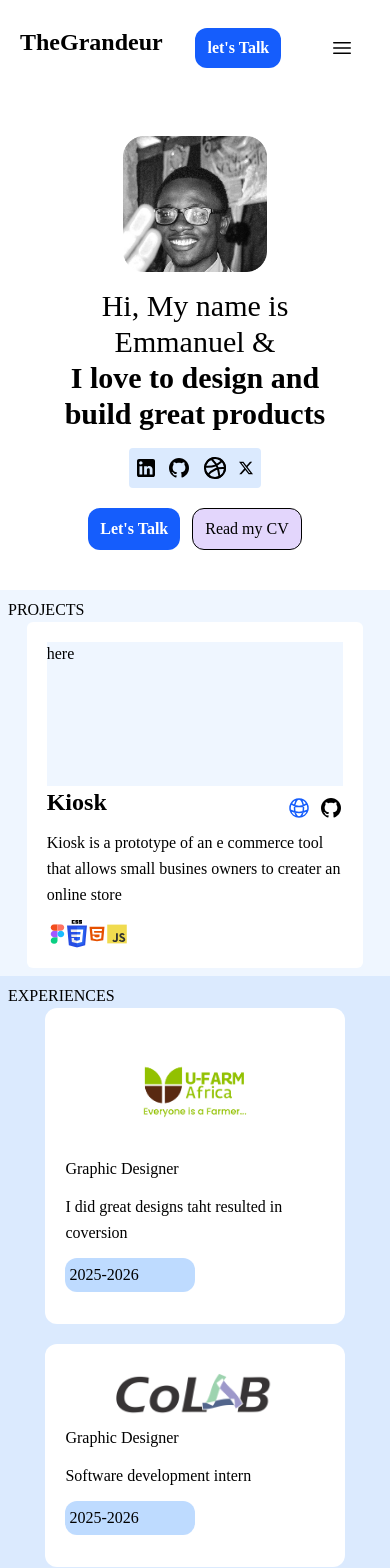
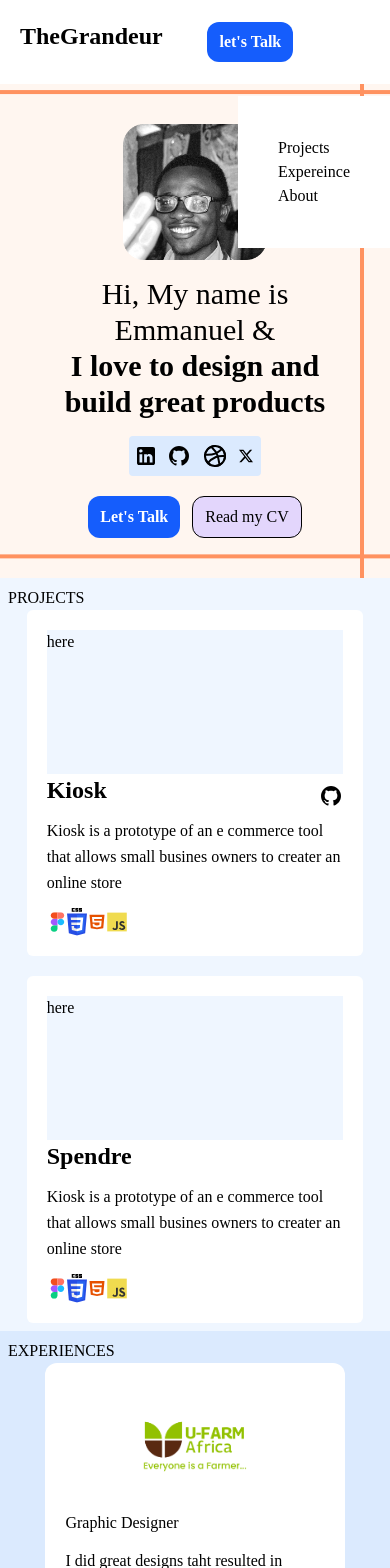
Before and after one commit to poinerd/the_grandeur, a React (Vite) app: page / in a window 390 px wide. Shown: the top 1568 px of the page. Built offline with nearby package versions, Linux system fonts and the light colour scheme; a web font is replaced by a local one.

Commit message:
still building

```diff
--- a/src/App.tsx
+++ b/src/App.tsx
@@ -15,7 +15,7 @@ function App() {
     <>
       <NavBar/>
       <HeroSection/>
-      <Projects/>
+      <Projects />
       <Experiences/>
        <AboutMe/>
        <ContactMe/>
--- a/src/about.tsx
+++ b/src/about.tsx
@@ -1,6 +1,6 @@
 export default function AboutMe(){
     return(
-        <div className=" flex flex-col bg-blue-100 p-5  justify-center items-center text-center ">
+        <div id="About" className=" flex flex-col bg-blue-100 p-5  justify-center items-center text-center ">
             <h2>About me</h2>
             <p>
                 I grew up in Nigeria doodling in my book and making car models with noodles cartons. I'm a creative person with a love for making things.
--- a/src/experiences.tsx
+++ b/src/experiences.tsx
@@ -4,7 +4,7 @@ import experiences from './experienceList'
 export default function Experiences(){
 
     return(
-        <div className=" flex flex-col bg-blue-100 p-2 w-full ">
+        <div id="Experiences" className=" flex flex-col bg-blue-100 p-2 w-full ">
             <h3>EXPERIENCES</h3>
             <div className="flex flex-col gap-5 justify-center items-center">
                 {experiences.map((experience)=>{
--- a/src/heroSection.tsx
+++ b/src/heroSection.tsx
@@ -3,7 +3,9 @@ import linkedln from './assets/linkedin.svg'
 import dribble from './assets/dribble.svg'
 import github from './assets/github.svg'
 import twitter from './assets/twitter.svg'
-import { useState } from 'react'
+import bg from './assets/Background.png'
+
+
 
 
 
@@ -16,7 +18,11 @@ export default function HeroSection(){
 
 
     return(
-        <div className=" flex flex-col bg-white p-10  justify-center items-center text-center ">
+        <div className=" flex flex-col bg-white p-10  justify-center items-center text-center "
+     style={
+        { backgroundImage: `url(${bg})`}
+
+        }>
             <img src={img} style={{width:'9rem',marginBottom:'1rem'}}></img>
             <h1> <span className='font-md'>Hi, My name is Emmanuel & </span> <br/>I love to design and build great products</h1>
              {/* <p> My interest and expetiese spans across product design, brand design and software development</p> */}
--- a/src/navBar.tsx
+++ b/src/navBar.tsx
@@ -1,23 +1,49 @@
+import { useState } from "react"
+
+
 export default function NavBar(){
+
+    const [ismenu, setMenu] = useState(true)
+
+    function toogleMenu(){
+        console.log('hello there')
+        setMenu(!ismenu)
+    }
+
+    function scrollToSection(id: any) {
+    const element = document.getElementById(id);
+    element?.scrollIntoView({ behavior: "smooth" });
+  }
+
+
+
     return(
-        <div className="flex flex-row p-5 justify-between items-center  gap-2">
+        <div className="flex flex-row p-5 justify-between items-center  gap-2 relative">
             <h2>TheGrandeur</h2>
             <div className="flex flex-row gap-10 justify-between items-center">
                    <button className="bg-blue-400 p-2">let's Talk</button>
             <li className="flex flex-row gap-4 hidden md:flex">
-                <ul>Projects</ul>
-                <ul>Experience</ul>
-                <ul>About</ul>
+                <ul onClick={() => scrollToSection("Projects")}>Projects</ul>
+                <ul onClick={() => scrollToSection("Experiences")}>Experience</ul>
+                <ul onClick={() => scrollToSection("About")}>About</ul>
             </li>
             </div>
 
-            <button className="md:hidden" style={{backgroundColor: 'transparent', padding:'1rem'}}>
-                <svg style= {{ color:"black"}} xmlns="http://www.w3.org/2000/svg" fill="none" viewBox="0 0 24 24" stroke-width="1.5" stroke="currentColor" class="size-6">
+            <button onClick={toogleMenu}  className="md:hidden" style={{backgroundColor: 'transparent', padding:'1rem'}}>
+                <svg style= {{ color:"black"}} xmlns="http://www.w3.org/2000/svg" fill="none" viewBox="0 0 24 24" stroke-width="1.5" stroke="currentColor" >
   <path stroke-linecap="round" stroke-linejoin="round" d="M3.75 6.75h16.5M3.75 12h16.5m-16.5 5.25h16.5" />
 </svg>
 
             </button>
 
+          <li  className={`absolute top-24 right-0 p-10 bg-white list-none
+  ${ismenu ? 'block' : 'hidden'}
+  md:hidden`}>
+            <ul  onClick={() => scrollToSection("Projects")}>Projects</ul>
+            <ul onClick={() => scrollToSection("Experiences")}>Expereince</ul>
+            <ul onClick={() => scrollToSection("About")}>About</ul>
+          </li>
+
 
         </div>
     )
--- a/src/projectList.tsx
+++ b/src/projectList.tsx
@@ -28,6 +28,24 @@ import js from './assets/tags/js.svg'
 
         },
 
+        {
+            projectName: 'Spendre',
+            projectType: 'Engineering',
+            projectDescription: 'Kiosk is a prototype of an e commerce tool that allows small busines owners to creater an online store',
+            projectLinks: {
+            live: 'https://kiosk-demo-alpha.vercel.app/',
+            github: null,
+            caseStudy: 'https://github.com/poinerd/kiosk_demo'
+            },
+            tags:[
+                figma, css, html, js
+
+            ]
+
+
+        },
+
+
 
 
 
--- a/src/projects.tsx
+++ b/src/projects.tsx
@@ -8,12 +8,12 @@ export default function Projects(){
 
 
     return(
-        <div className=" flex flex-col bg-blue-50 p-2 w-full ">
+        <div id="Projects" className=" flex flex-col bg-blue-50 p-2 w-full ">
               <h3>PROJECTS</h3>
               <div className="flex flex-col gap-5 justify-center items-center md:flex-row">
                 {projects.map((project)=>{
                     return(
-                        <div className="flex flex-col w-[90%] bg-white p-5 rounded-md">
+                        <div className="flex flex-col w-[90%] bg-white p-5 rounded-md md:w-[30%] md:wrap">
                             <div className="bg-blue-50 h-[9rem]"> here</div>
 
                             <div className="flex flex-row gap-20 justify-between items-center">
@@ -27,7 +27,7 @@ export default function Projects(){
             rel="noopener noreferrer"
             className="text-blue-600 font-medium"
           >
-         <svg xmlns="http://www.w3.org/2000/svg" fill="none" viewBox="0 0 24 24" stroke-width="1.5" stroke="currentColor" class="size-6">
+         <svg xmlns="http://www.w3.org/2000/svg" fill="none" viewBox="0 0 24 24" stroke-width="1.5" stroke="currentColor">
   <path stroke-linecap="round" stroke-linejoin="round" d="M12 21a9.004 9.004 0 0 0 8.716-6.747M12 21a9.004 9.004 0 0 1-8.716-6.747M12 21c2.485 0 4.5-4.03 4.5-9S14.485 3 12 3m0 18c-2.485 0-4.5-4.03-4.5-9S9.515 3 12 3m0 0a8.997 8.997 0 0 1 7.843 4.582M12 3a8.997 8.997 0 0 0-7.843 4.582m15.686 0A11.953 11.953 0 0 1 12 10.5c-2.998 0-5.74-1.1-7.843-2.918m15.686 0A8.959 8.959 0 0 1 21 12c0 .778-.099 1.533-.284 2.253m0 0A17.919 17.919 0 0 1 12 16.5c-3.162 0-6.133-.815-8.716-2.247m0 0A9.015 9.015 0 0 1 3 12c0-1.605.42-3.113 1.157-4.418" />
 </svg>
           </a>
@@ -40,7 +40,7 @@ export default function Projects(){
             rel="noopener noreferrer"
             className="text-green-600 font-medium"
           >
-            <svg xmlns="http://www.w3.org/2000/svg" fill="none" viewBox="0 0 24 24" stroke-width="1.5" stroke="currentColor" class="size-6">
+            <svg xmlns="http://www.w3.org/2000/svg" fill="none" viewBox="0 0 24 24" stroke-width="1.5" stroke="currentColor" >
  <path stroke-linecap="round" stroke-linejoin="round" d="M12 6.042A8.967 8.967 0 0 0 6 3.75c-1.052 0-2.062.18-3 .512v14.25A8.987 8.987 0 0 1 6 18c2.305 0 4.408.867 6 2.292m0-14.25a8.966 8.966 0 0 1 6-2.292c1.052 0 2.062.18 3 .512v14.25A8.987 8.987 0 0 0 18 18a8.967 8.967 0 0 0-6 2.292m0-14.25v14.25" />
 </svg>
           </a>
```
Also changed, not shown: src/assets/Background.png (added).
